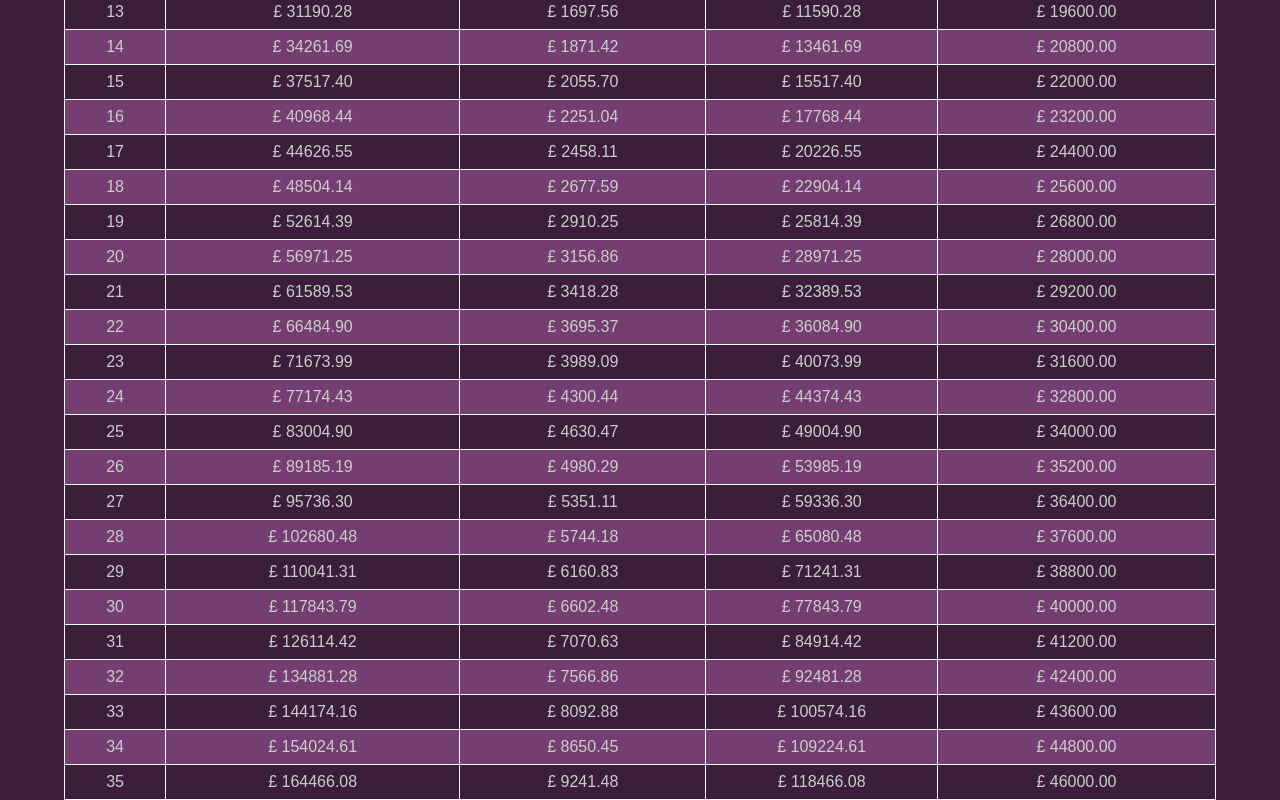
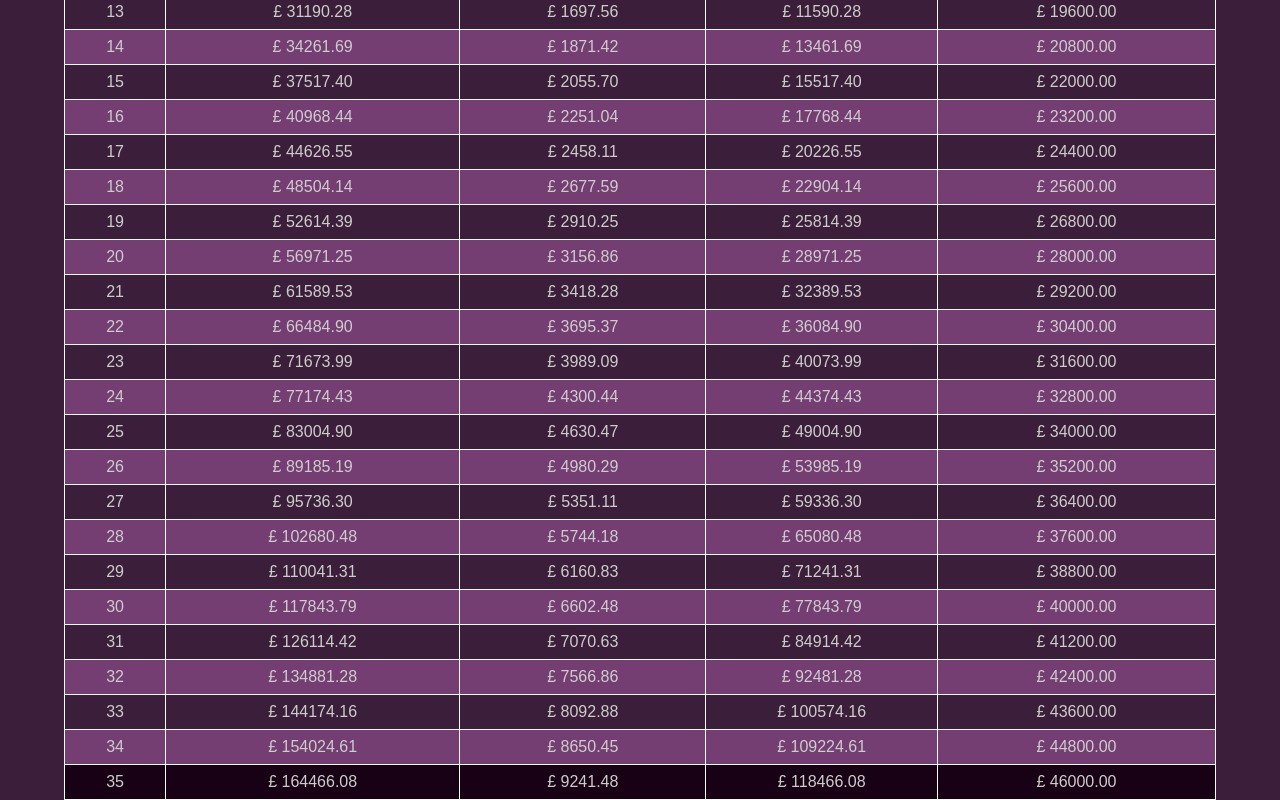
Before and after one commit to mstafford93/investment-calc-vite, a React (Vite) app: page / in a window 1280 px wide. Shown: the part 699-1499 px from the top of the page. Built offline with nearby package versions, Linux system fonts and the light colour scheme.

Commit message:
highlight highest investment

```diff
--- a/src/components/CssOutputData.css
+++ b/src/components/CssOutputData.css
@@ -24,3 +24,7 @@ th {
 tr:nth-child(even) {
   background-color: rgb(117, 62, 115);
 }
+
+tr:last-child{
+    background-color: #180115;
+}
```
